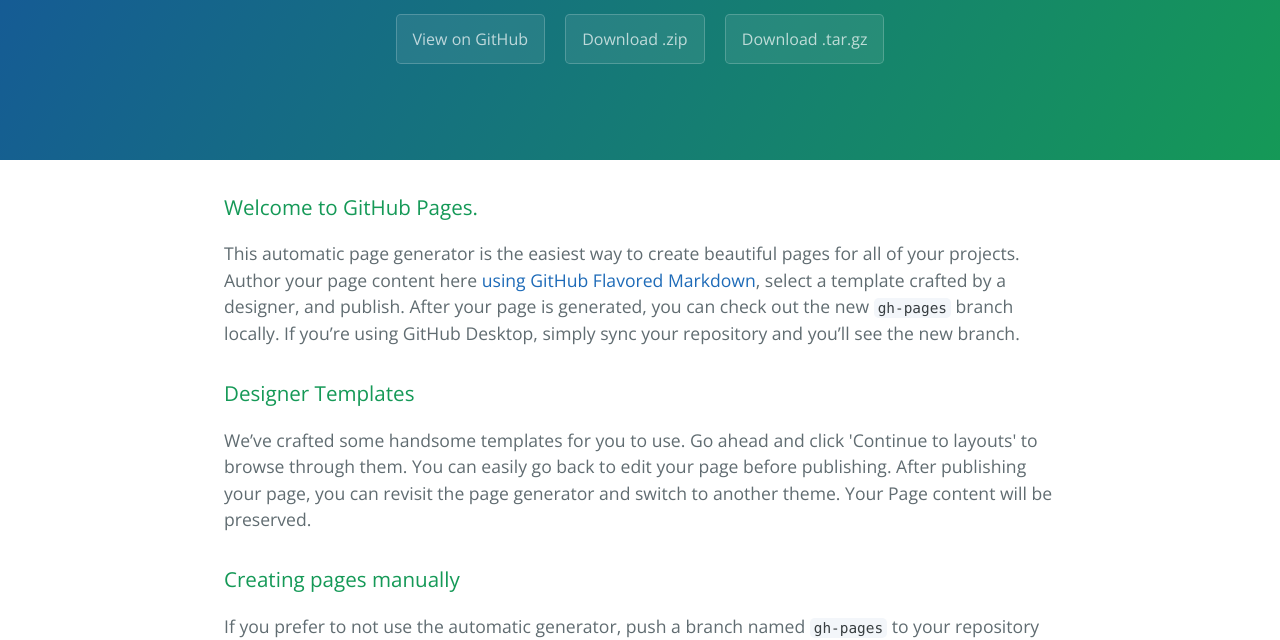
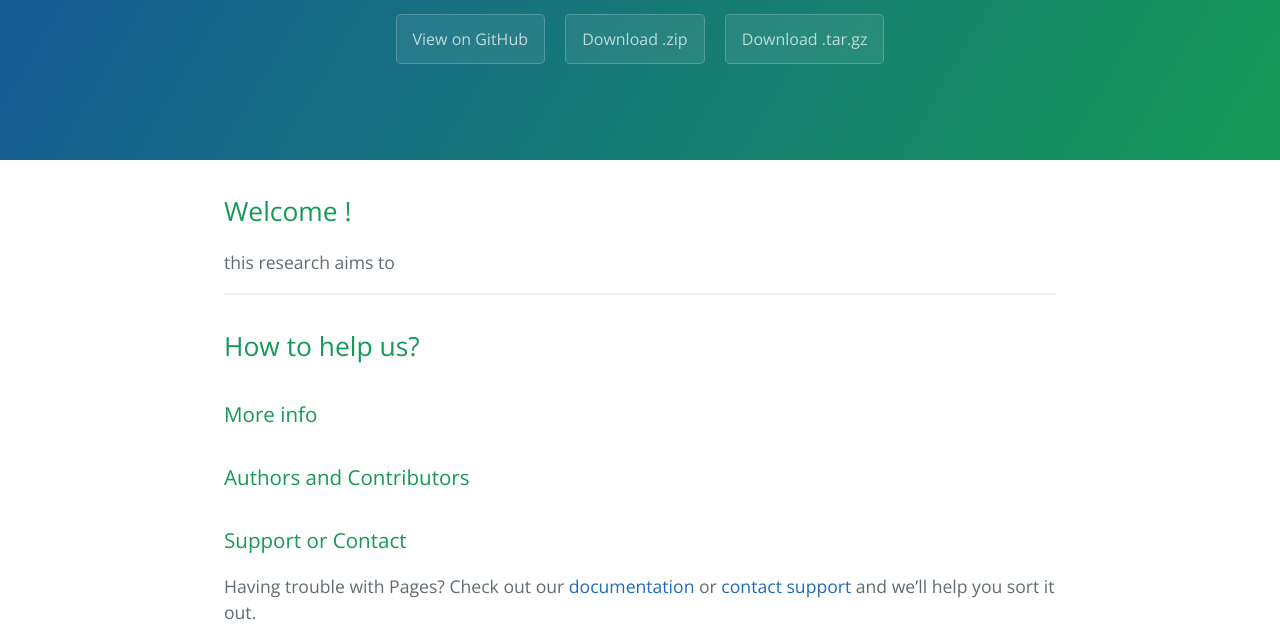
Before and after one commit to claramoreau9/Minds-Genes, a plain HTML site: page index.html in a window 1280 px wide. Shown: the part 176-816 px from the top of the page. Drawn offline with nearby package versions, Linux system fonts and the light colour scheme.

```diff
--- a/index.html
+++ b/index.html
@@ -19,25 +19,21 @@
     </section>
 
     <section class="main-content">
-      <h3>
-<a id="welcome-to-github-pages" class="anchor" href="#welcome-to-github-pages" aria-hidden="true"><span aria-hidden="true" class="octicon octicon-link"></span></a>Welcome to GitHub Pages.</h3>
+      <h2>
+<a id="welcome-" class="anchor" href="#welcome-" aria-hidden="true"><span aria-hidden="true" class="octicon octicon-link"></span></a>Welcome !</h2>
 
-<p>This automatic page generator is the easiest way to create beautiful pages for all of your projects. Author your page content here <a href="https://guides.github.com/features/mastering-markdown/">using GitHub Flavored Markdown</a>, select a template crafted by a designer, and publish. After your page is generated, you can check out the new <code>gh-pages</code> branch locally. If you’re using GitHub Desktop, simply sync your repository and you’ll see the new branch.</p>
+<p>this research aims to </p>
+
+<hr>
+
+<h2>
+<a id="how-to-help-us" class="anchor" href="#how-to-help-us" aria-hidden="true"><span aria-hidden="true" class="octicon octicon-link"></span></a>How to help us?</h2>
 
 <h3>
-<a id="designer-templates" class="anchor" href="#designer-templates" aria-hidden="true"><span aria-hidden="true" class="octicon octicon-link"></span></a>Designer Templates</h3>
-
-<p>We’ve crafted some handsome templates for you to use. Go ahead and click 'Continue to layouts' to browse through them. You can easily go back to edit your page before publishing. After publishing your page, you can revisit the page generator and switch to another theme. Your Page content will be preserved.</p>
-
-<h3>
-<a id="creating-pages-manually" class="anchor" href="#creating-pages-manually" aria-hidden="true"><span aria-hidden="true" class="octicon octicon-link"></span></a>Creating pages manually</h3>
-
-<p>If you prefer to not use the automatic generator, push a branch named <code>gh-pages</code> to your repository to create a page manually. In addition to supporting regular HTML content, GitHub Pages support Jekyll, a simple, blog aware static site generator. Jekyll makes it easy to create site-wide headers and footers without having to copy them across every page. It also offers intelligent blog support and other advanced templating features.</p>
+<a id="more-info" class="anchor" href="#more-info" aria-hidden="true"><span aria-hidden="true" class="octicon octicon-link"></span></a>More info</h3>
 
 <h3>
 <a id="authors-and-contributors" class="anchor" href="#authors-and-contributors" aria-hidden="true"><span aria-hidden="true" class="octicon octicon-link"></span></a>Authors and Contributors</h3>
-
-<p>You can <a href="https://help.github.com/articles/basic-writing-and-formatting-syntax/#mentioning-users-and-teams" class="user-mention">@mention</a> a GitHub username to generate a link to their profile. The resulting <code>&lt;a&gt;</code> element will link to the contributor’s GitHub Profile. For example: In 2007, Chris Wanstrath (<a href="https://github.com/defunkt" class="user-mention">@defunkt</a>), PJ Hyett (<a href="https://github.com/pjhyett" class="user-mention">@pjhyett</a>), and Tom Preston-Werner (<a href="https://github.com/mojombo" class="user-mention">@mojombo</a>) founded GitHub.</p>
 
 <h3>
 <a id="support-or-contact" class="anchor" href="#support-or-contact" aria-hidden="true"><span aria-hidden="true" class="octicon octicon-link"></span></a>Support or Contact</h3>
```
Also changed, not shown: params.json (+1 -1 lines).
